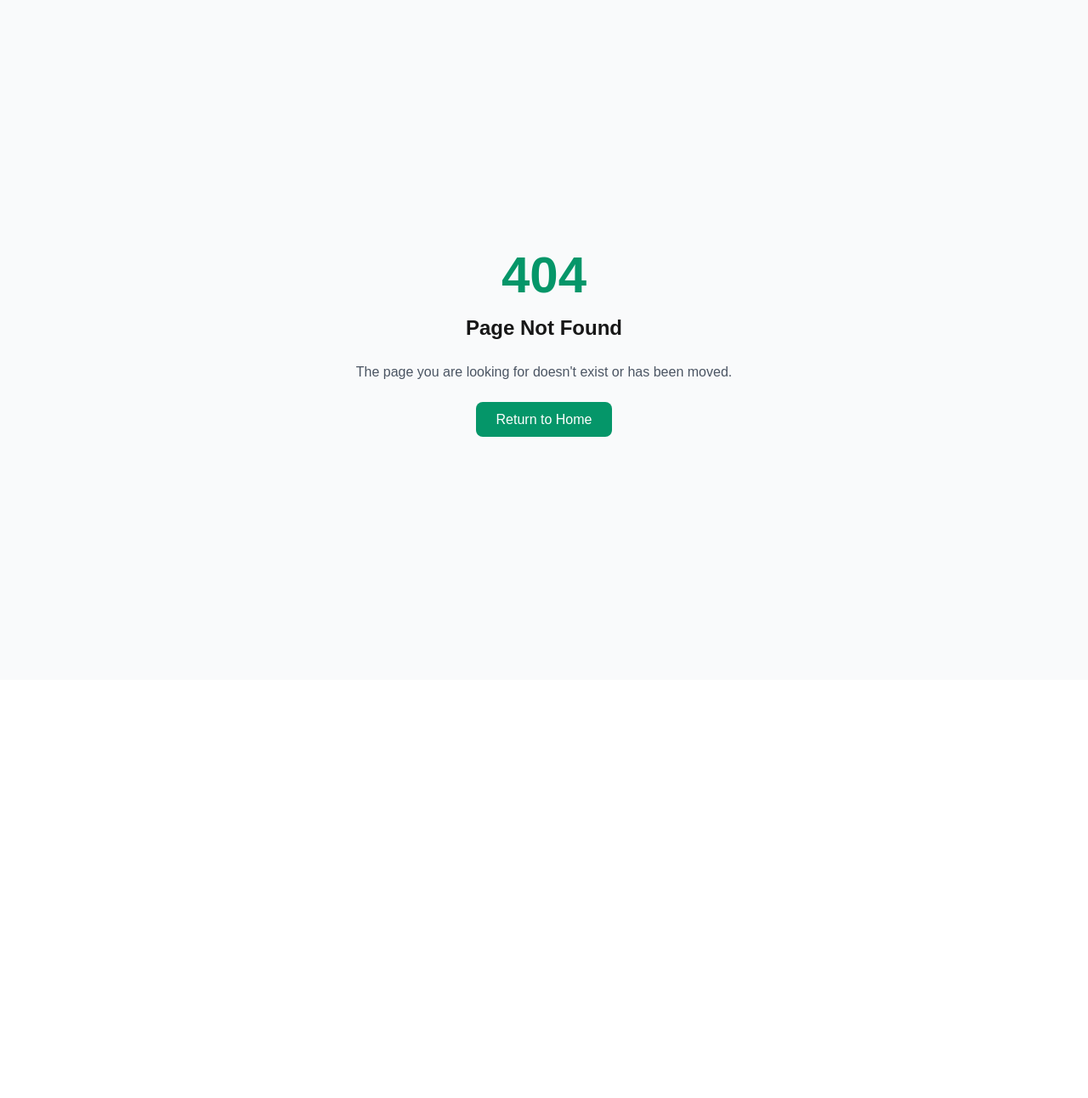
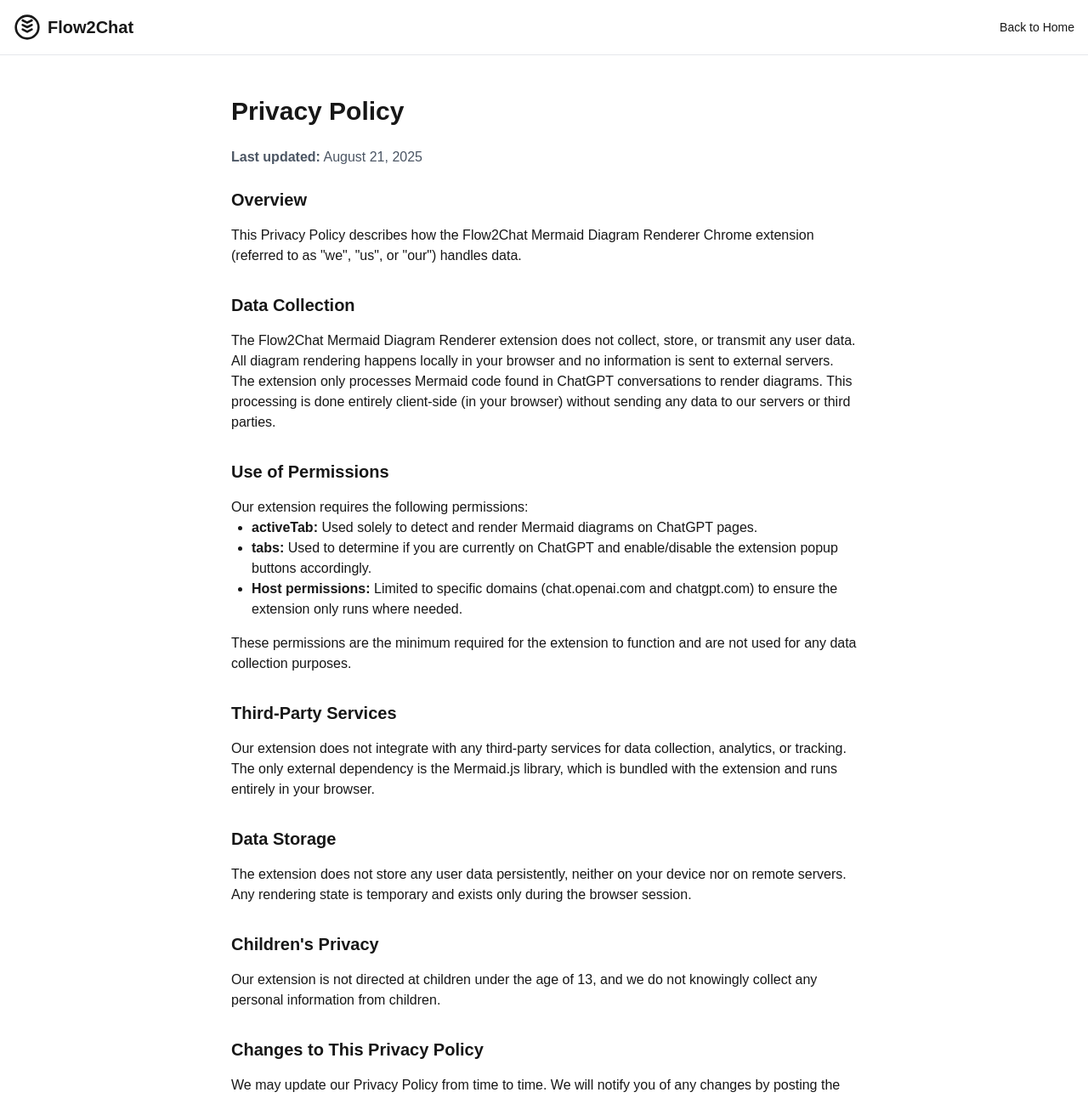
Before and after one commit to shadster-devs/landing-page, a Next.js app: page /privacy-policy in a window 1280 px wide. Before the commit this address had no page. Shown: the top 1292 px of the page at 85% size. Before the commit the page ends 800 px from the top, so only its background shows below. Built offline with nearby package versions, Linux system fonts and the light colour scheme.

Commit message:
pirvacy policy

```diff
--- /dev/null
+++ b/src/app/privacy-policy/page.tsx
@@ -0,0 +1,142 @@
+"use client";
+
+import Link from "next/link";
+import { motion } from "framer-motion";
+
+export default function PrivacyPolicy() {
+  return (
+    <div className="min-h-screen">
+      <header className="sticky top-0 z-50 bg-white/80 dark:bg-black/80 backdrop-blur-md border-b border-gray-200 dark:border-gray-800">
+        <div className="container mx-auto px-4 py-4 flex justify-between items-center">
+          <Link href="/" className="flex items-center gap-2">
+            <motion.div
+              initial={{ rotate: -10 }}
+              animate={{ rotate: 0 }}
+              transition={{ duration: 0.5 }}
+            >
+              <svg width="32" height="32" viewBox="0 0 24 24" fill="none" xmlns="http://www.w3.org/2000/svg">
+                <path d="M12 22C17.5228 22 22 17.5228 22 12C22 6.47715 17.5228 2 12 2C6.47715 2 2 6.47715 2 12C2 17.5228 6.47715 22 12 22Z" stroke="currentColor" strokeWidth="2" strokeLinecap="round" strokeLinejoin="round"/>
+                <path d="M8 14L12 16L16 14" stroke="currentColor" strokeWidth="2" strokeLinecap="round" strokeLinejoin="round"/>
+                <path d="M8 10L12 12L16 10" stroke="currentColor" strokeWidth="2" strokeLinecap="round" strokeLinejoin="round"/>
+                <path d="M8 6L12 8L16 6" stroke="currentColor" strokeWidth="2" strokeLinecap="round" strokeLinejoin="round"/>
+              </svg>
+            </motion.div>
+            <span className="text-xl font-bold">Flow2Chat</span>
+          </Link>
+          <Link href="/" className="text-sm hover:text-emerald-600 transition-colors">
+            Back to Home
+          </Link>
+        </div>
+      </header>
+
+      <main className="container mx-auto px-4 py-12 max-w-3xl">
+        <motion.div
+          initial={{ opacity: 0, y: 20 }}
+          animate={{ opacity: 1, y: 0 }}
+          transition={{ duration: 0.5 }}
+        >
+          <h1 className="text-3xl font-bold mb-6">Privacy Policy</h1>
+          <div className="prose dark:prose-invert max-w-none">
+            <p className="text-gray-600 dark:text-gray-300 mb-6">
+              <strong>Last updated:</strong> {new Date().toLocaleDateString('en-US', { year: 'numeric', month: 'long', day: 'numeric' })}
+            </p>
+
+            <section className="mb-8">
+              <h2 className="text-xl font-semibold mb-4">Overview</h2>
+              <p>
+                This Privacy Policy describes how the Flow2Chat Mermaid Diagram Renderer Chrome extension
+                (referred to as "we", "us", or "our") handles data.
+              </p>
+            </section>
+
+            <section className="mb-8">
+              <h2 className="text-xl font-semibold mb-4">Data Collection</h2>
+              <p>
+                The Flow2Chat Mermaid Diagram Renderer extension does not collect, store, or transmit any user data.
+                All diagram rendering happens locally in your browser and no information is sent to external servers.
+              </p>
+              <p>
+                The extension only processes Mermaid code found in ChatGPT conversations to render diagrams.
+                This processing is done entirely client-side (in your browser) without sending any data to our servers
+                or third parties.
+              </p>
+            </section>
+
+            <section className="mb-8">
+              <h2 className="text-xl font-semibold mb-4">Use of Permissions</h2>
+              <p>Our extension requires the following permissions:</p>
+              <ul className="list-disc pl-6 mb-4">
+                <li><strong>activeTab:</strong> Used solely to detect and render Mermaid diagrams on ChatGPT pages.</li>
+                <li><strong>tabs:</strong> Used to determine if you are currently on ChatGPT and enable/disable the extension popup buttons accordingly.</li>
+                <li><strong>Host permissions:</strong> Limited to specific domains (chat.openai.com and chatgpt.com) to ensure the extension only runs where needed.</li>
+              </ul>
+              <p>
+                These permissions are the minimum required for the extension to function and are not used for any data collection purposes.
+              </p>
+            </section>
+
+            <section className="mb-8">
+              <h2 className="text-xl font-semibold mb-4">Third-Party Services</h2>
+              <p>
+                Our extension does not integrate with any third-party services for data collection, analytics,
+                or tracking. The only external dependency is the Mermaid.js library, which is bundled with the
+                extension and runs entirely in your browser.
+              </p>
+            </section>
+
+            <section className="mb-8">
+              <h2 className="text-xl font-semibold mb-4">Data Storage</h2>
+              <p>
+                The extension does not store any user data persistently, neither on your device nor on remote servers.
+                Any rendering state is temporary and exists only during the browser session.
+              </p>
+            </section>
+
+            <section className="mb-8">
+              <h2 className="text-xl font-semibold mb-4">Children's Privacy</h2>
+              <p>
+                Our extension is not directed at children under the age of 13, and we do not knowingly collect
+                any personal information from children.
+              </p>
+            </section>
+
+            <section className="mb-8">
+              <h2 className="text-xl font-semibold mb-4">Changes to This Privacy Policy</h2>
+              <p>
+                We may update our Privacy Policy from time to time. We will notify you of any changes by
+                posting the new Privacy Policy on this page.
+              </p>
+              <p>
+                You are advised to review this Privacy Policy periodically for any changes. Changes to this
+                Privacy Policy are effective when they are posted on this page.
+              </p>
+            </section>
+
+            <section className="mb-8">
+              <h2 className="text-xl font-semibold mb-4">Contact Us</h2>
+              <p>
+                If you have any questions about this Privacy Policy, please contact us at:
+              </p>
+              <p>
+                <a href="mailto:support@flow2chat.com" className="text-emerald-600 hover:text-emerald-700">
+                  support@flow2chat.com
+                </a>
+              </p>
+            </section>
+          </div>
+        </motion.div>
+      </main>
+
+      <footer className="bg-gray-50 dark:bg-gray-900 py-8 px-4">
+        <div className="container mx-auto max-w-6xl text-center text-gray-500 dark:text-gray-400 text-sm">
+          <p>&copy; {new Date().getFullYear()} Flow2Chat. All rights reserved.</p>
+          <div className="flex justify-center space-x-6 mt-4">
+            <Link href="/privacy-policy" className="text-emerald-600 dark:text-emerald-400">Privacy Policy</Link>
+            <Link href="/" className="hover:text-emerald-600 dark:hover:text-emerald-400">Terms of Service</Link>
+            <Link href="/" className="hover:text-emerald-600 dark:hover:text-emerald-400">Contact</Link>
+          </div>
+        </div>
+      </footer>
+    </div>
+  );
+}
--- a/src/components/Footer.tsx
+++ b/src/components/Footer.tsx
@@ -112,7 +112,7 @@
         >
           <p>&copy; {new Date().getFullYear()} Flow2Chat. All rights reserved.</p>
           <div className="flex justify-center space-x-6 mt-4">
-            <Link href="#" className="hover:text-emerald-600 dark:hover:text-emerald-400">Privacy Policy</Link>
+            <Link href="/privacy-policy" className="hover:text-emerald-600 dark:hover:text-emerald-400">Privacy Policy</Link>
             <Link href="#" className="hover:text-emerald-600 dark:hover:text-emerald-400">Terms of Service</Link>
             <Link href="#" className="hover:text-emerald-600 dark:hover:text-emerald-400">Contact</Link>
           </div>
```
